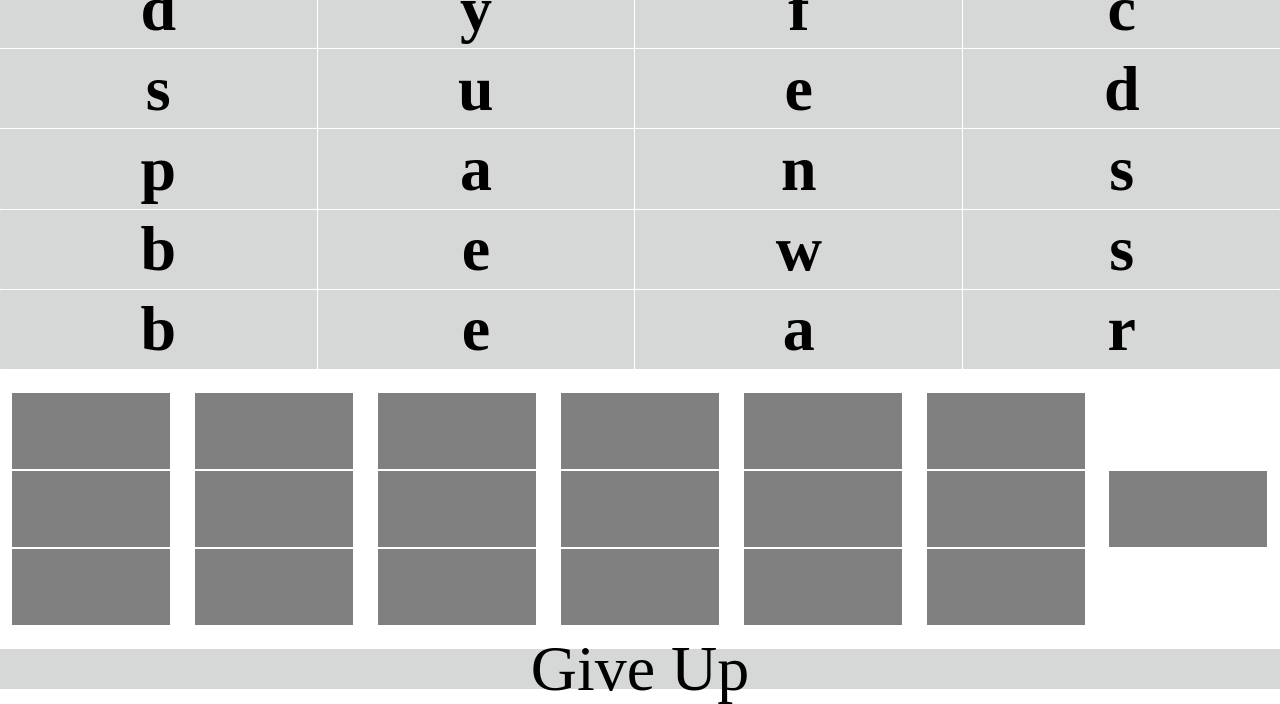
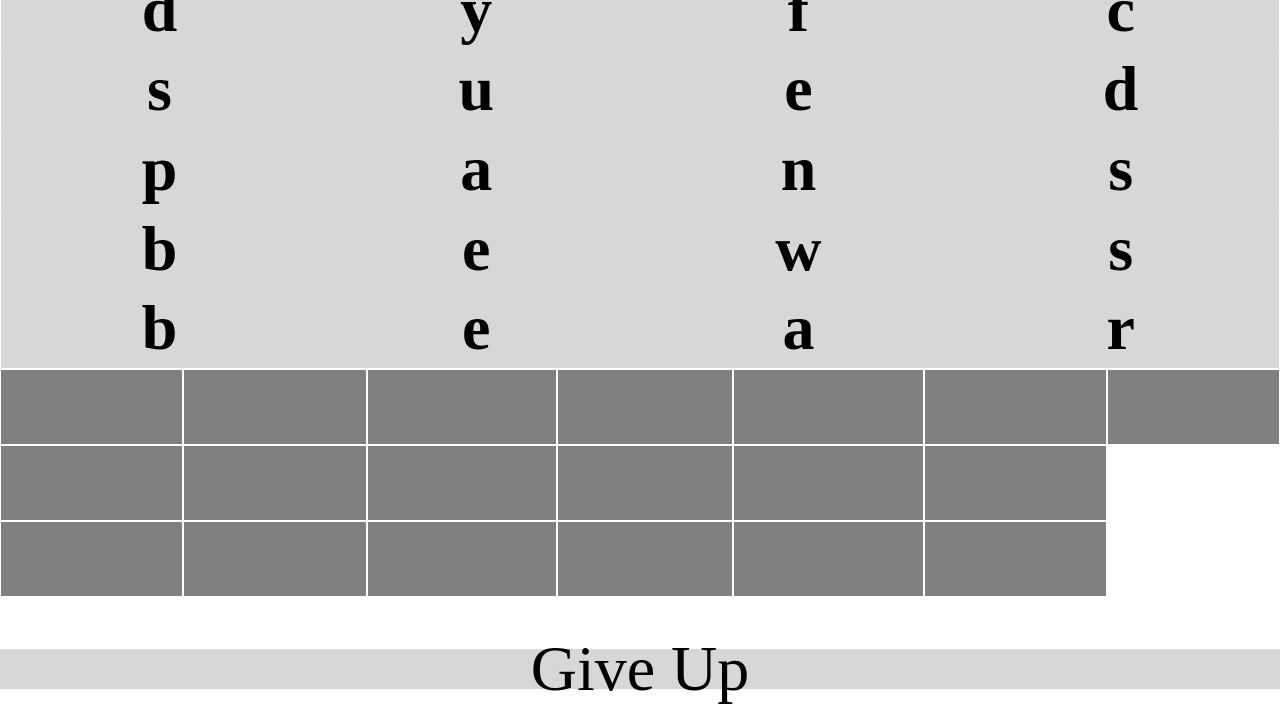
Before and after one commit to maksovnik/Threadwords, a plain HTML site: page index.html in a window 1280 px wide. Shown: the part 111-815 px from the top of the page. Drawn offline with Linux system fonts and the light colour scheme.

Commit message:
fixed answer cols

```diff
--- a/styles.css
+++ b/styles.css
@@ -13,7 +13,8 @@ html{
   background-color: #ffffff;
   padding: 0px;
   height: 50vh;
-  grid-gap: 1px;
+  box-sizing: border-box;
+  border: 1px solid white;
 }
 .grid-item {
   background-color: #d6d7d7;
@@ -45,9 +46,6 @@ header {
 
 .answers{
     color: white;
-    width: 20vh;
-    /* outline-style: solid; */
-    padding: 1px;
     box-sizing: border-box;
     border: 1px solid white;
 }
@@ -62,8 +60,6 @@ header {
 #col1{
     display: flex;
     flex-wrap: wrap;
-    align-items: center;
-    justify-content: center;
     flex-direction: column;
     height: 35vh;
     text-align: center;
```
